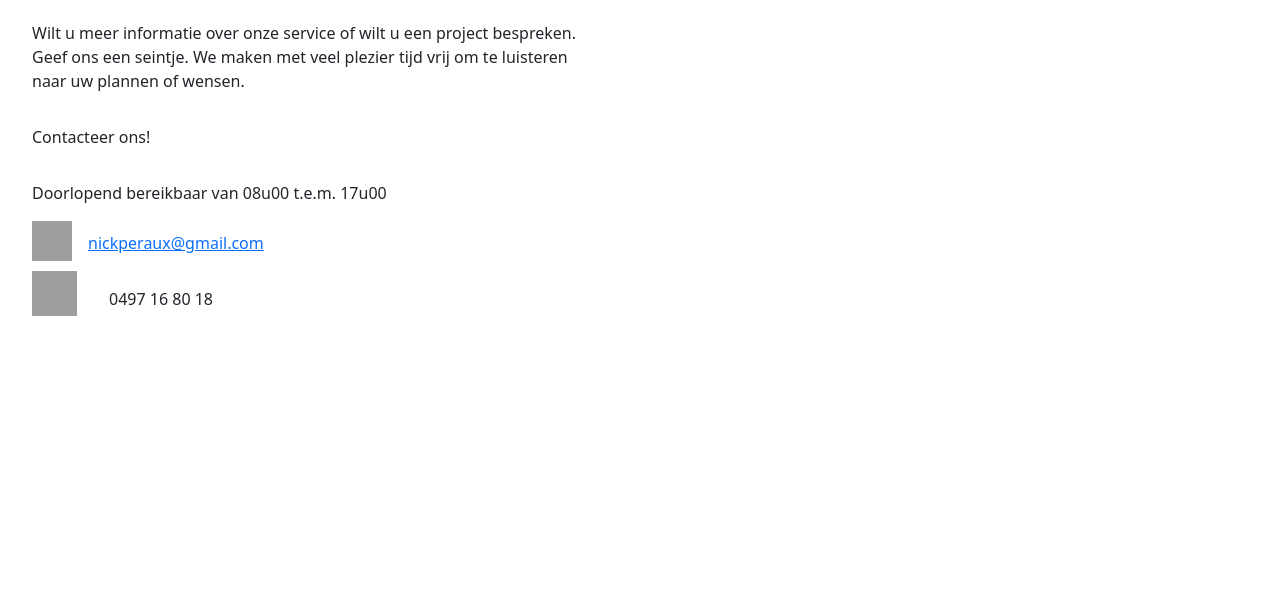
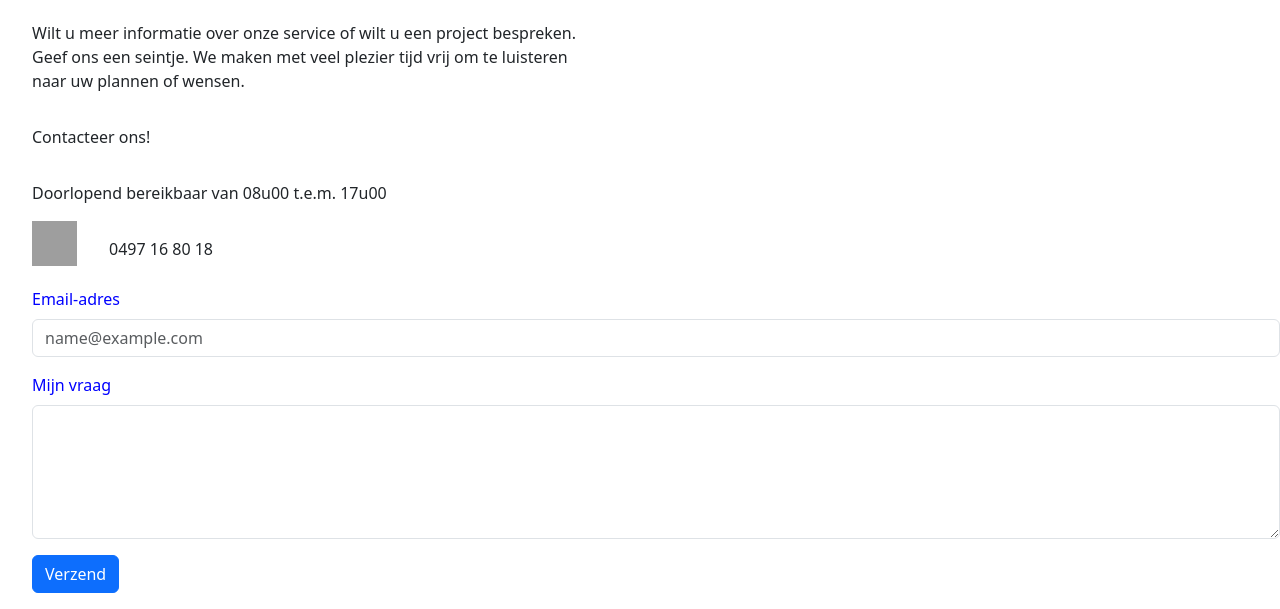
Before and after one commit to sanne-winters/Projects, a plain HTML site: page css/bootstrap/contact.html in a window 1280 px wide. Shown: the part 308-917 px from the top of the page. Before the commit the page ends 800 px from the top, so only its background shows below. Drawn offline with nearby package versions, Linux system fonts and the light colour scheme; grey boxes are pictures that could not be loaded.

Commit message:
added contactform

```diff
--- a/css/bootstrap/contact.html
+++ b/css/bootstrap/contact.html
@@ -27,6 +27,14 @@
         display: flex;
         margin-left: 2rem;
       }
+
+      .mb-3 {
+        margin-left: 2rem;
+        color: blue;
+      }
+      .sendbtn {
+        margin-top: 1rem;
+      }
     </style>
 
     <link rel="stylesheet" href="nav.css" />
@@ -49,7 +57,7 @@
       ><a class="nav-link" href="index.html">Home</a>
       <a class="nav-link" href="about.html">Over Ons</a>
       <a class="nav-link active" href="contact.html">Contact</a>
-      <a class="nav-link" href="blog.html">Blogs</a>
+      <a class="nav-link" href="services.html">Diensten</a>
     </nav>
 
     <h1>Contact</h1>
@@ -60,17 +68,7 @@
     </p>
     <p>Contacteer ons!</p>
     <p>Doorlopend bereikbaar van 08u00 t.e.m. 17u00</p>
-    <div class="emailcontact">
-      <img
-        src="https://th.bing.com/th/id/R.6ecaa6cead33516a38cf08cc8276f27d?rik=J8FTGIXEKmSegg&riu=http%3a%2f%2fwww.tdpi.cl%2fwp-content%2fuploads%2f2016%2f08%2femail-200x200.jpg&ehk=D22RsCsAau5q04sjKH2wv3uYKFToXoYzOATKxSVUmoE%3d&risl=&pid=ImgRaw&r=0"
-        alt="email-icon"
-        width="40"
-        height="40"
-      />
-      <p class="emailadress">
-        <a href="mailto: nickperaux@gmail.com">nickperaux@gmail.com</a>
-      </p>
-    </div>
+
     <div class="gsmcontact">
       <img
         src="https://th.bing.com/th/id/R.8a02427be31dcc1064f4ec4e999f87c9?rik=n0boDSLmVdVsbw&riu=http%3a%2f%2fwww.clipartbest.com%2fcliparts%2fdT8%2f6xL%2fdT86xLxac.png&ehk=NECdJFQOvxjnHNEhCpBfL2tY%2bs6VgWRvrY1gEZMHGX4%3d&risl=&pid=ImgRaw&r=0"
@@ -80,6 +78,35 @@
       />
       <p class="gsmnummer">0497 16 80 18</p>
     </div>
+    <div class="mb-3 emailadress">
+      <label for="exampleFormControlInput1" class="form-label"
+        >Email-adres</label
+      >
+      <input
+        type="email"
+        class="form-control"
+        id="exampleFormControlInput1"
+        placeholder="name@example.com"
+      />
+    </div>
+    <div class="mb-3 questionform">
+      <label for="exampleFormControlTextarea1" class="form-label"
+        >Mijn vraag</label
+      >
+      <textarea
+        class="form-control"
+        id="exampleFormControlTextarea1"
+        rows="5"
+      ></textarea>
+
+      <a
+        class="btn btn-primary sendbtn"
+        href="mailto: nickperaux@gmail.com"
+        role="submit"
+        aria-disabled="true"
+        >Verzend</a
+      >
+    </div>
 
     <script
       src="https://cdn.jsdelivr.net/npm/bootstrap@5.3.0-alpha1/dist/js/bootstrap.bundle.min.js"
```
